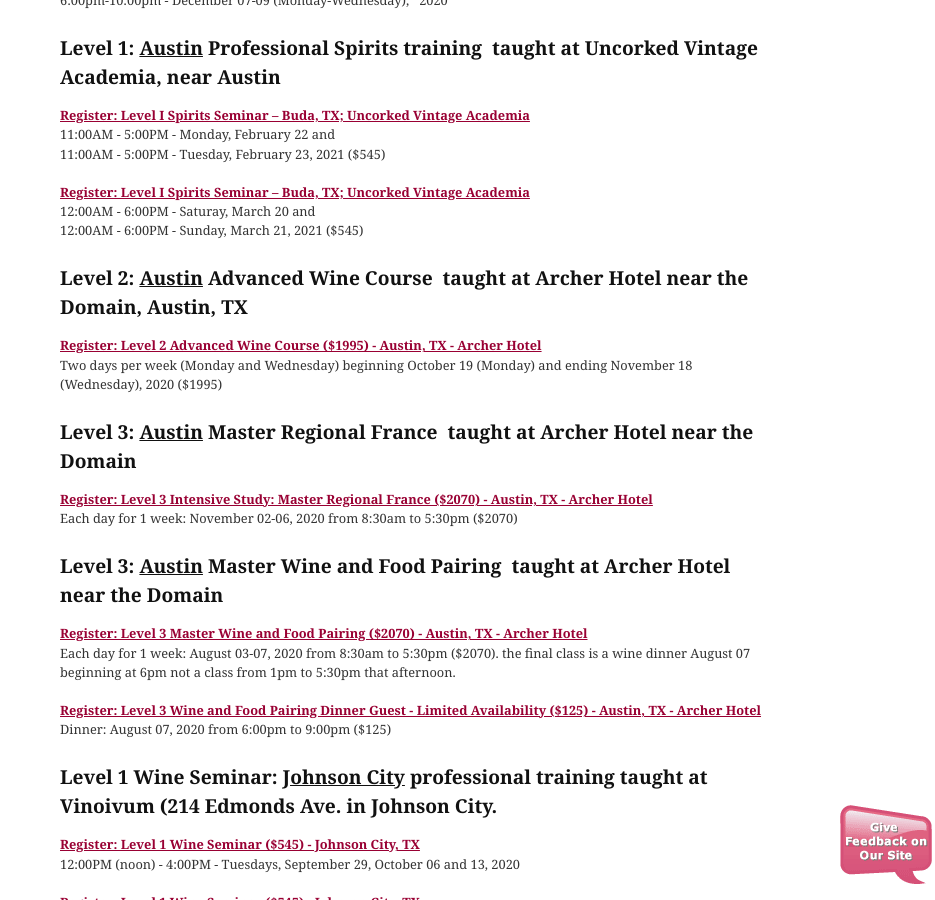
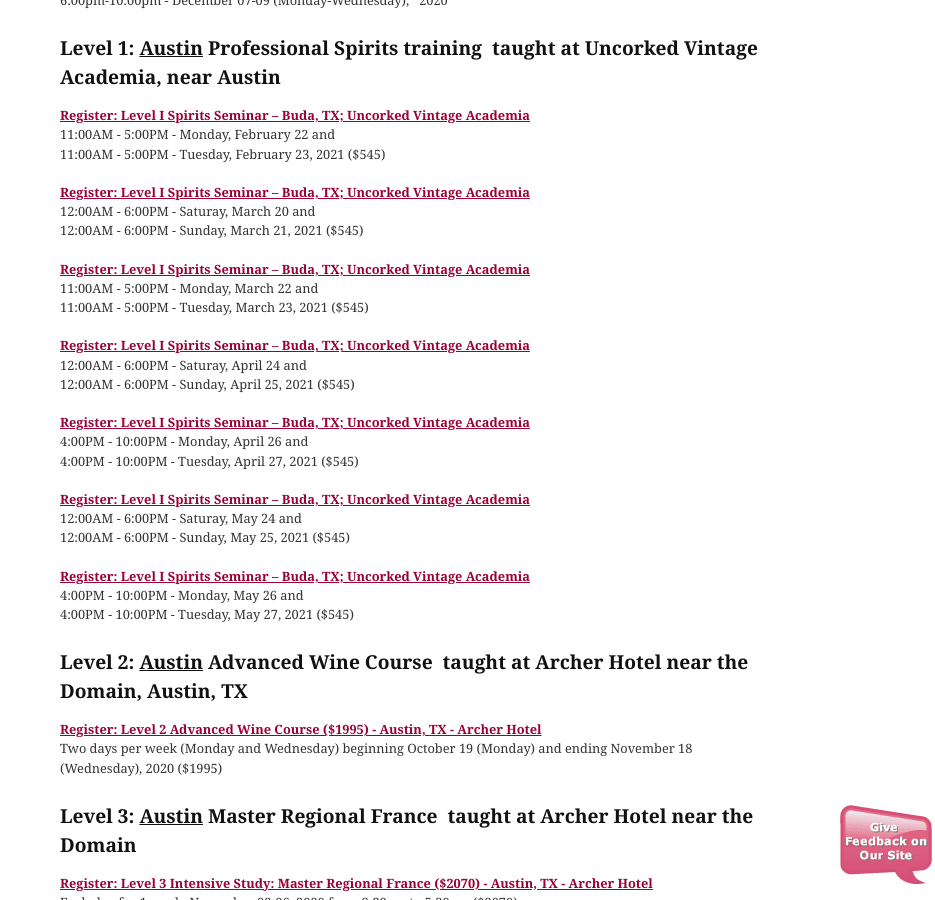
Before and after one commit to CKDev/internationalwineguild.com, a Jekyll site: the page built from texas-wine-school.html, in a window 1280 px wide and 900 px high, scrolled down 1861 px. Shown: the whole window, without its empty margins (345-1280 px from the left). Built offline with Jekyll 4.4.1, drawn with Linux system fonts in a browser that asks for light colours; a script that is not in the unit is left out; comment, search, counter and statistics services are not loaded.

Commit message:
Update texas-wine-school.html

```diff
--- a/texas-wine-school.html
+++ b/texas-wine-school.html
@@ -108,6 +108,41 @@
   12:00AM - 6:00PM - Saturay, March 20 and<br>
   12:00AM - 6:00PM - Sunday, March 21, 2021 ($545)</p>
 
+<p><a class="ga-track"
+    href="http://ww4.aitsafe.com/cf/add.cfm?userid=6714687&amp;product=Level+1+Spirits+Seminar+Uncorked+Vintage+Academia++-++03/22-23, 2021&amp;price=545&amp;return=www.internationalwineguild.com/texas-wine-school">
+    <strong>Register: Level I Spirits Seminar – Buda, TX; Uncorked Vintage Academia</strong>
+  </a><br>
+  11:00AM - 5:00PM - Monday, March 22 and<br>
+  11:00AM - 5:00PM - Tuesday, March 23, 2021 ($545)</p>
+
+<p><a class="ga-track"
+    href="http://ww4.aitsafe.com/cf/add.cfm?userid=6714687&amp;product=Level+1+Spirits+Seminar+Uncorked+Vintage+Academia++-++04/24-25, 2021&amp;price=545&amp;return=www.internationalwineguild.com/texas-wine-school">
+    <strong>Register: Level I Spirits Seminar – Buda, TX; Uncorked Vintage Academia</strong>
+  </a><br>
+  12:00AM - 6:00PM - Saturay, April 24 and<br>
+  12:00AM - 6:00PM - Sunday, April 25, 2021 ($545)</p>
+
+<p><a class="ga-track"
+    href="http://ww4.aitsafe.com/cf/add.cfm?userid=6714687&amp;product=Level+1+Spirits+Seminar+Uncorked+Vintage+Academia++-++04/26-27, 2021&amp;price=545&amp;return=www.internationalwineguild.com/texas-wine-school">
+    <strong>Register: Level I Spirits Seminar – Buda, TX; Uncorked Vintage Academia</strong>
+  </a><br>
+  4:00PM - 10:00PM - Monday, April 26 and<br>
+  4:00PM - 10:00PM - Tuesday, April 27, 2021 ($545)</p>
+
+<p><a class="ga-track"
+    href="http://ww4.aitsafe.com/cf/add.cfm?userid=6714687&amp;product=Level+1+Spirits+Seminar+Uncorked+Vintage+Academia++-++05/24-25, 2021&amp;price=545&amp;return=www.internationalwineguild.com/texas-wine-school">
+    <strong>Register: Level I Spirits Seminar – Buda, TX; Uncorked Vintage Academia</strong>
+  </a><br>
+  12:00AM - 6:00PM - Saturay, May 24 and<br>
+  12:00AM - 6:00PM - Sunday, May 25, 2021 ($545)</p>
+
+<p><a class="ga-track"
+    href="http://ww4.aitsafe.com/cf/add.cfm?userid=6714687&amp;product=Level+1+Spirits+Seminar+Uncorked+Vintage+Academia++-++05/26-27, 2021&amp;price=545&amp;return=www.internationalwineguild.com/texas-wine-school">
+    <strong>Register: Level I Spirits Seminar – Buda, TX; Uncorked Vintage Academia</strong>
+  </a><br>
+  4:00PM - 10:00PM - Monday, May 26 and<br>
+  4:00PM - 10:00PM - Tuesday, May 27, 2021 ($545)</p>
+
 
 <h3><strong>Level 2: <u>Austin</u> Advanced Wine Course&nbsp; taught at Archer Hotel near the Domain, Austin, TX&nbsp;</strong></h3>
 
```
